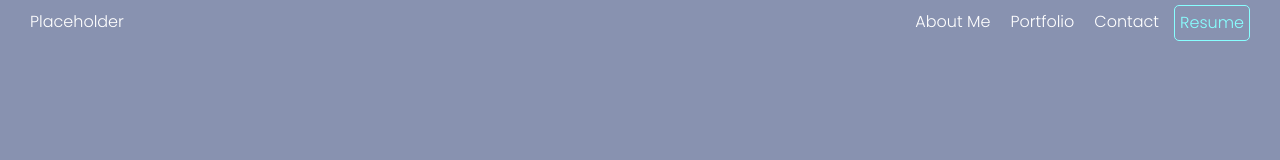
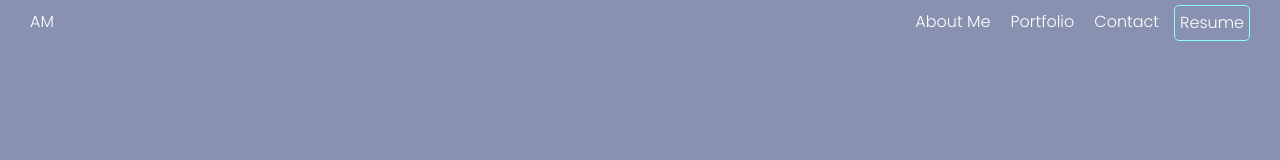
Before and after one commit to alexamaingard/merlina, a React (Create React App) app: page / in a window 1280 px wide. Shown: the top 160 px of the page. Built offline with nearby package versions, Linux system fonts and the light colour scheme.

Commit message:
add resume link to header

```diff
--- a/src/components/Header.jsx
+++ b/src/components/Header.jsx
@@ -4,7 +4,7 @@ export const Header = () => {
     return(
         <nav className="header">
             <div id='header-left'>
-                <a href='#profile'>Placeholder</a>
+                <a href='#profile'>AM</a>
             </div>
             <ul>
                 <li>
@@ -16,7 +16,15 @@ export const Header = () => {
                 <li>
                     <a href='#contact'>Contact</a>
                 </li>
-                <li id='resume-button'>Resume</li>
+                <li id='resume-button'>
+                    <a
+                        href='https://www.canva.com/design/DAE9kmsCHXE/5Dvu7wlsB-aU-YHn00Kf4A/view#1'
+                        target='_blank'
+                        rel="noreferrer"
+                    >
+                        Resume
+                    </a>
+                </li>
             </ul>
         </nav>
     )
```
